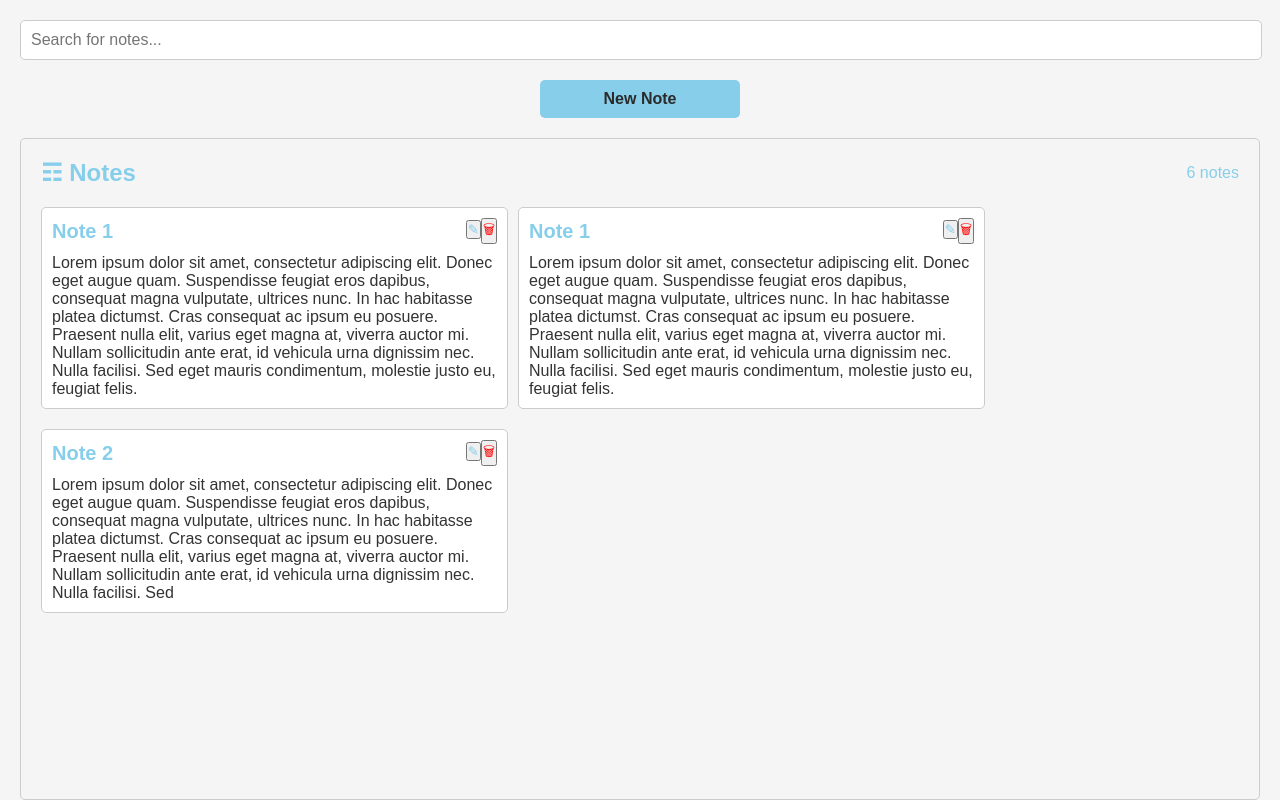
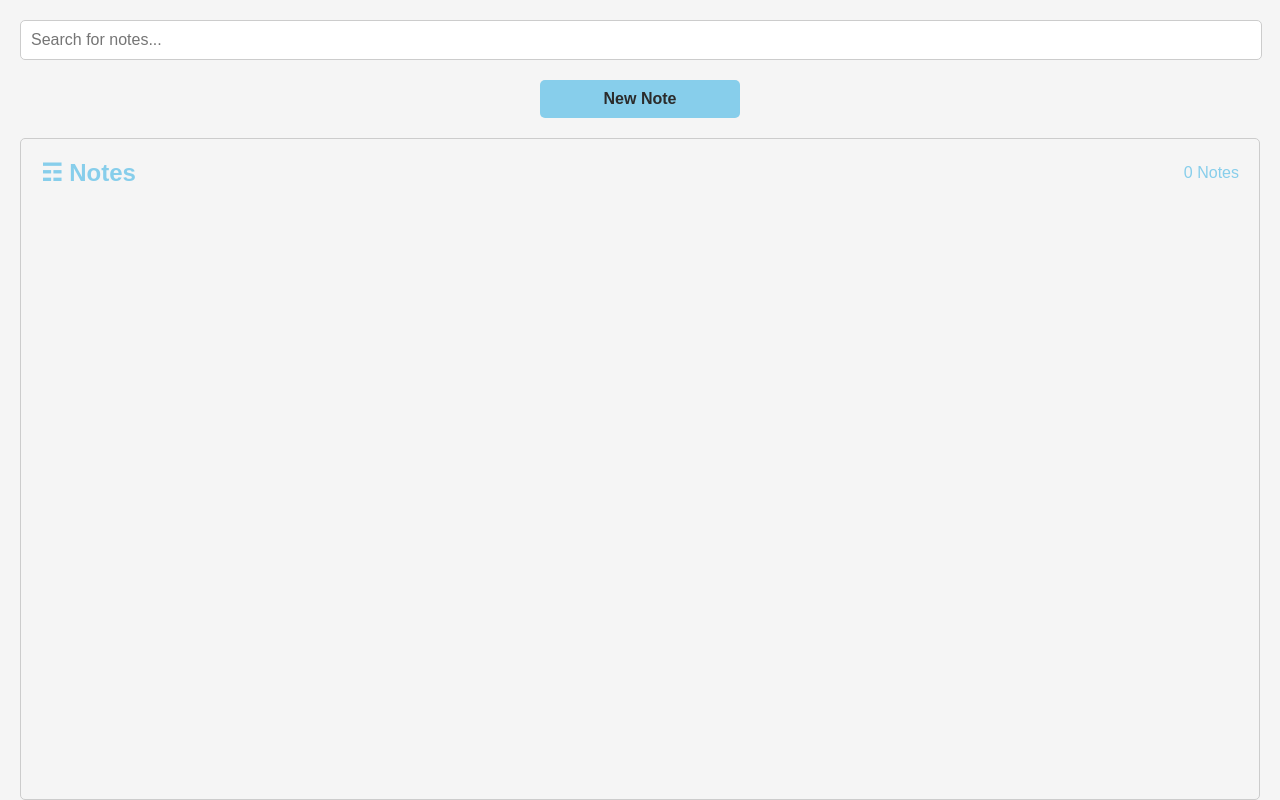
Before and after one commit to Mo-21/Note-Application, a React (Vite) app: page / in a window 1280 px wide. Built offline with nearby package versions, Linux system fonts and the light colour scheme.

Commit message:
Refactor note deletion functionality and add new note creation feature

```diff
--- a/src/components/App.tsx
+++ b/src/components/App.tsx
@@ -1,8 +1,28 @@
 import { useNavigate } from "react-router-dom";
 import "../styles/App.css";
+import { Note, useLocalStorage } from "./useLocalStorage";
+import { FormEvent } from "react";
 
 function App() {
   const navigate = useNavigate();
+  const { getItem, setItem } = useLocalStorage("Notes");
+
+  const removeHTML = (html: string) => {
+    const tempElement = document.createElement("div");
+    tempElement.innerHTML = html;
+    return tempElement.textContent || tempElement.innerText || "";
+  };
+
+  const handleDeleteNote = (e: FormEvent) => {
+    e.preventDefault();
+    const currentNotes = getItem() || [];
+    const index = currentNotes.findIndex(
+      (note: Note) => note.id === e.currentTarget.getAttribute("note-key")
+    );
+    currentNotes.splice(index, 1);
+    setItem(currentNotes);
+    window.location.reload();
+  };
 
   return (
     <div className="app-container">
@@ -26,71 +46,42 @@ function App() {
       <div className="notes-container">
         <div className="notes-header">
           <h2 className="notes-title">&#9782; Notes</h2>
-          <p className="notes-count">6 notes</p>
+          <p className="notes-count">
+            {getItem()?.length === 0 || getItem()?.length === undefined
+              ? 0
+              : getItem()?.length}{" "}
+            Notes
+          </p>
         </div>
         <ul className="notes-list">
-          <li className="note">
+          {getItem()?.map((note: Note) => (
+            <li key={note.id} className="note">
               <div className="note-title">
-              <span className="note-title-text">Note 1</span>
+                <span className="note-title-text">{note.title}</span>
                 <span className="note-title-buttons">
-                <button className="note-button note-edit">&#9998;</button>
-                <button className="note-button note-delete">&#128465;</button>
+                  <button
+                    onClick={() => navigate(`/edit/${note.id}`)}
+                    className="note-button note-edit"
+                  >
+                    &#9998;
+                  </button>
+                  <button
+                    onClick={handleDeleteNote}
+                    note-key={note.id}
+                    className="note-button note-delete"
+                  >
+                    &#128465;
+                  </button>
                 </span>
               </div>
               <div className="note-body">
-              <p>
-                Lorem ipsum dolor sit amet, consectetur adipiscing elit. Donec
-                eget augue quam. Suspendisse feugiat eros dapibus, consequat
-                magna vulputate, ultrices nunc. In hac habitasse platea
-                dictumst. Cras consequat ac ipsum eu posuere. Praesent nulla
-                elit, varius eget magna at, viverra auctor mi. Nullam
-                sollicitudin ante erat, id vehicula urna dignissim nec. Nulla
-                facilisi. Sed eget mauris condimentum, molestie justo eu,
-                feugiat felis.
-              </p>
+                <p>{removeHTML(note.content)}</p>
+              </div>
+              <div className="note-date">
+                <p>{note.createdAt}</p>
               </div>
             </li>
-          <li className="note">
-            <div className="note-title">
-              <span className="note-title-text">Note 1</span>
-              <span className="note-title-buttons">
-                <button className="note-button note-edit">&#9998;</button>
-                <button className="note-button note-delete">&#128465;</button>
-              </span>
-            </div>
-            <div className="note-body">
-              <p>
-                Lorem ipsum dolor sit amet, consectetur adipiscing elit. Donec
-                eget augue quam. Suspendisse feugiat eros dapibus, consequat
-                magna vulputate, ultrices nunc. In hac habitasse platea
-                dictumst. Cras consequat ac ipsum eu posuere. Praesent nulla
-                elit, varius eget magna at, viverra auctor mi. Nullam
-                sollicitudin ante erat, id vehicula urna dignissim nec. Nulla
-                facilisi. Sed eget mauris condimentum, molestie justo eu,
-                feugiat felis.
-              </p>
-            </div>
-          </li>
-          <li className="note">
-            <div className="note-title">
-              <span className="note-title-text">Note 2</span>
-              <span className="note-title-buttons">
-                <button className="note-button note-edit">&#9998;</button>
-                <button className="note-button note-delete">&#128465;</button>
-              </span>
-            </div>
-            <div className="note-body">
-              <p>
-                Lorem ipsum dolor sit amet, consectetur adipiscing elit. Donec
-                eget augue quam. Suspendisse feugiat eros dapibus, consequat
-                magna vulputate, ultrices nunc. In hac habitasse platea
-                dictumst. Cras consequat ac ipsum eu posuere. Praesent nulla
-                elit, varius eget magna at, viverra auctor mi. Nullam
-                sollicitudin ante erat, id vehicula urna dignissim nec. Nulla
-                facilisi. Sed
-              </p>
-            </div>
-          </li>
+          ))}
         </ul>
       </div>
     </div>
--- a/src/components/NewNote.tsx
+++ b/src/components/NewNote.tsx
@@ -2,9 +2,10 @@ import { EditorContent, useEditor } from "@tiptap/react";
 import "../styles/NewNote.css";
 import StarterKit from "@tiptap/starter-kit";
 import MenuBar from "./MenuBar";
-import { useLocalStorage } from "./useLocalStorage";
+import { Note, useLocalStorage } from "./useLocalStorage";
 import { useRef } from "react";
 import { useNavigate } from "react-router-dom";
+import { v4 as uuidv4 } from "uuid";
 
 function NewNote() {
   const editor = useEditor({
@@ -18,7 +19,7 @@ function NewNote() {
   });
 
   const inputRef = useRef<HTMLInputElement>(null);
-  const { setItem } = useLocalStorage("New Note");
+  const { setItem, getItem } = useLocalStorage("Notes");
 
   const navigate = useNavigate();
 
@@ -36,13 +37,17 @@ function NewNote() {
       <EditorContent className="editor-content" editor={editor} />
       <div className="action-buttons">
         <button
-          onClick={() =>
-            setItem({
+          onClick={() => {
+            const newNote: Note = {
+              id: uuidv4(),
               title: inputRef.current?.value || "New Note",
-              content: editor?.getHTML(),
+              content: editor?.getHTML() || "Empty Note",
               createdAt: new Date().toLocaleString(),
-            })
-          }
+            };
+            const currentNotes = getItem() || [];
+            setItem([...currentNotes, newNote]);
+            navigate("/");
+          }}
           className="create-btn"
         >
           Create
```
Lines whose indentation alone changed are shown as unchanged.
